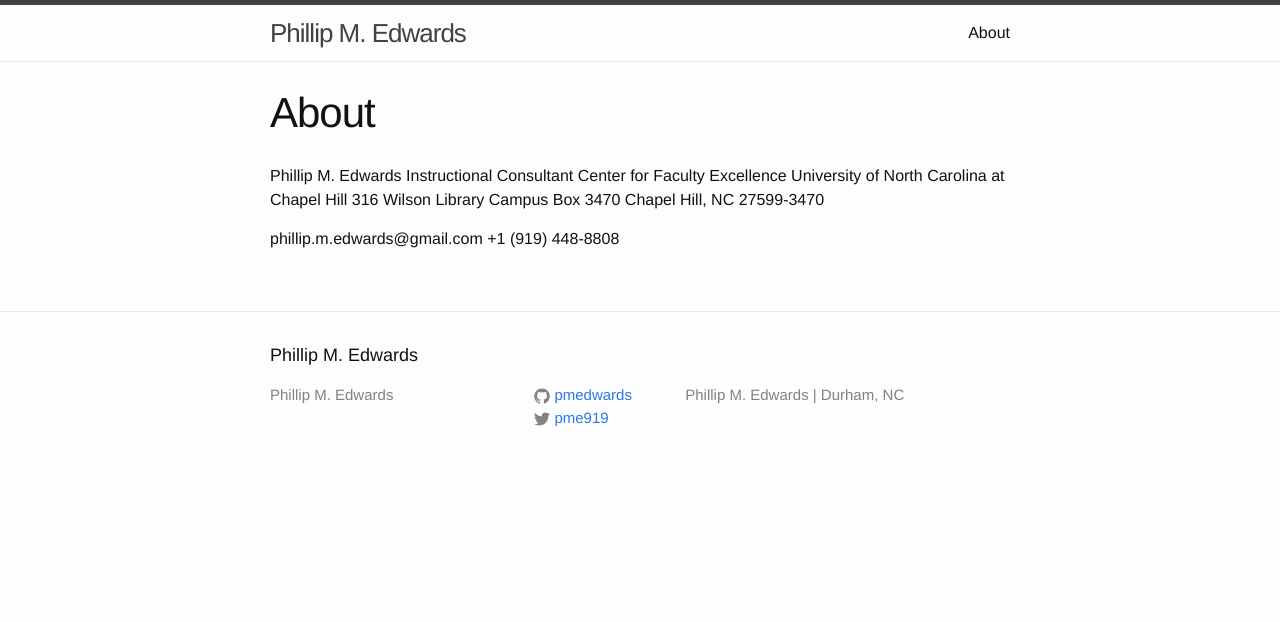
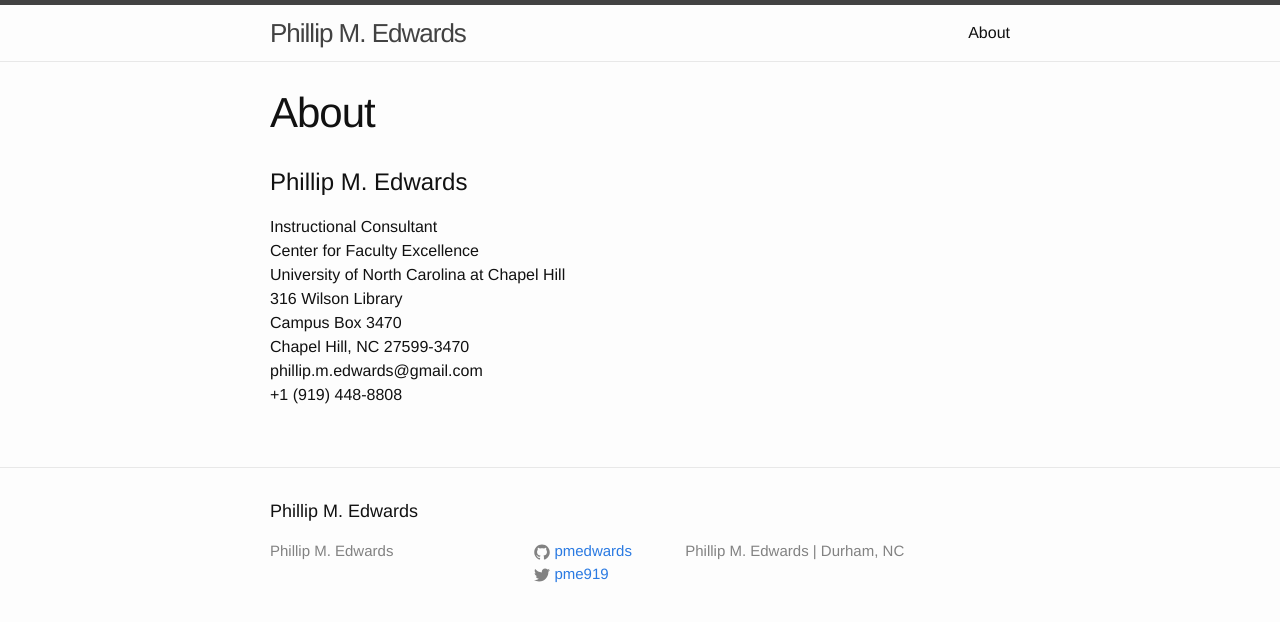
Before and after one commit to pmedwards/pmedwards.github.io, a Jekyll site: the page built from about.md, in a window 1280 px wide. Shown: the top 622 px of the page. Built offline with Jekyll 4.4.1, drawn with Linux system fonts in a browser that asks for light colours.

Commit message:
Updated _config.yml

```diff
--- a/about.md
+++ b/about.md
@@ -4,13 +4,12 @@ title: About
 permalink: /about/
 ---
 
-Phillip M. Edwards
+# Phillip M. Edwards
 Instructional Consultant
 Center for Faculty Excellence
 University of North Carolina at Chapel Hill
 316 Wilson Library
 Campus Box 3470
 Chapel Hill, NC 27599-3470
-
 phillip.m.edwards@gmail.com
 +1 (919) 448-8808
```
Also changed, not shown: 1 other file.
